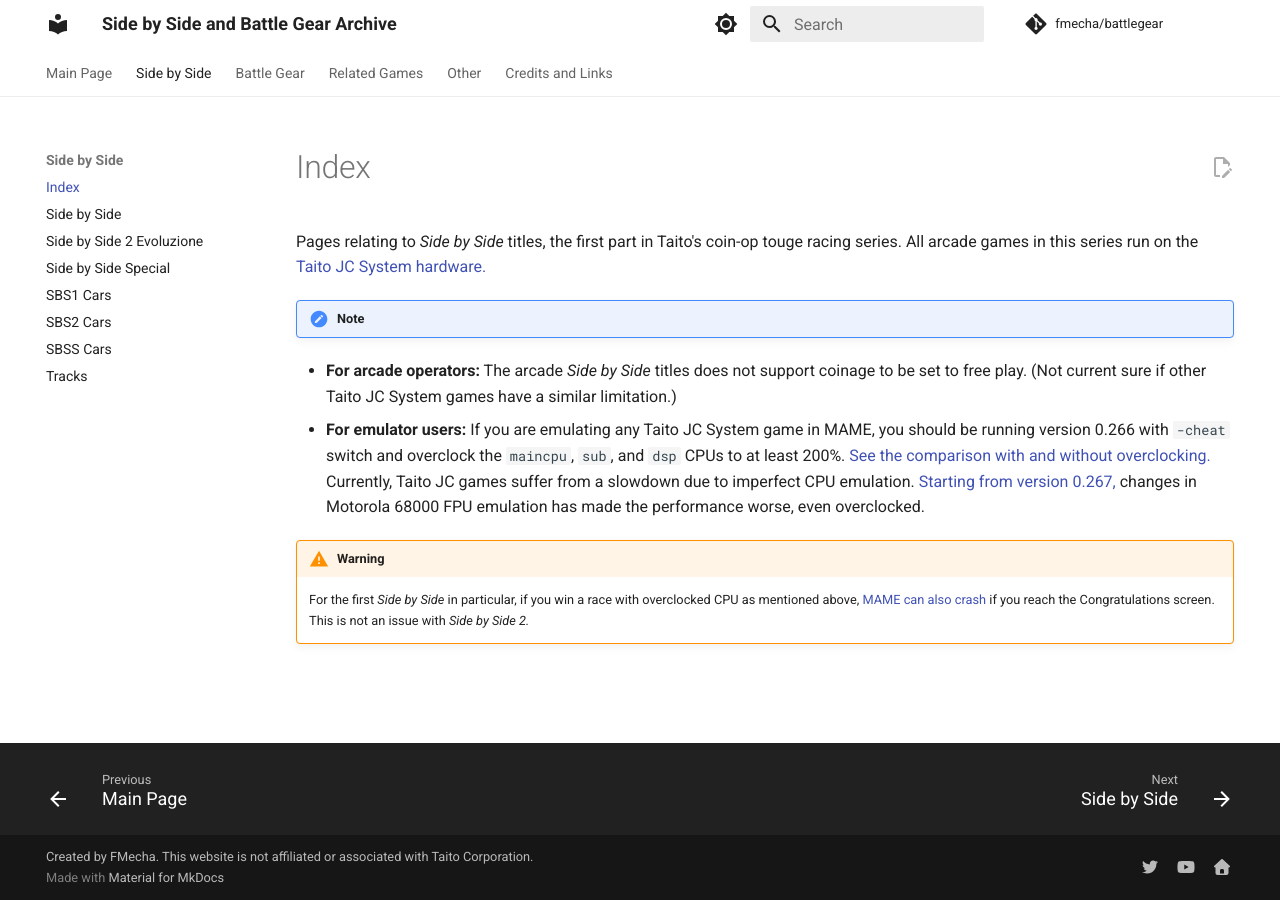
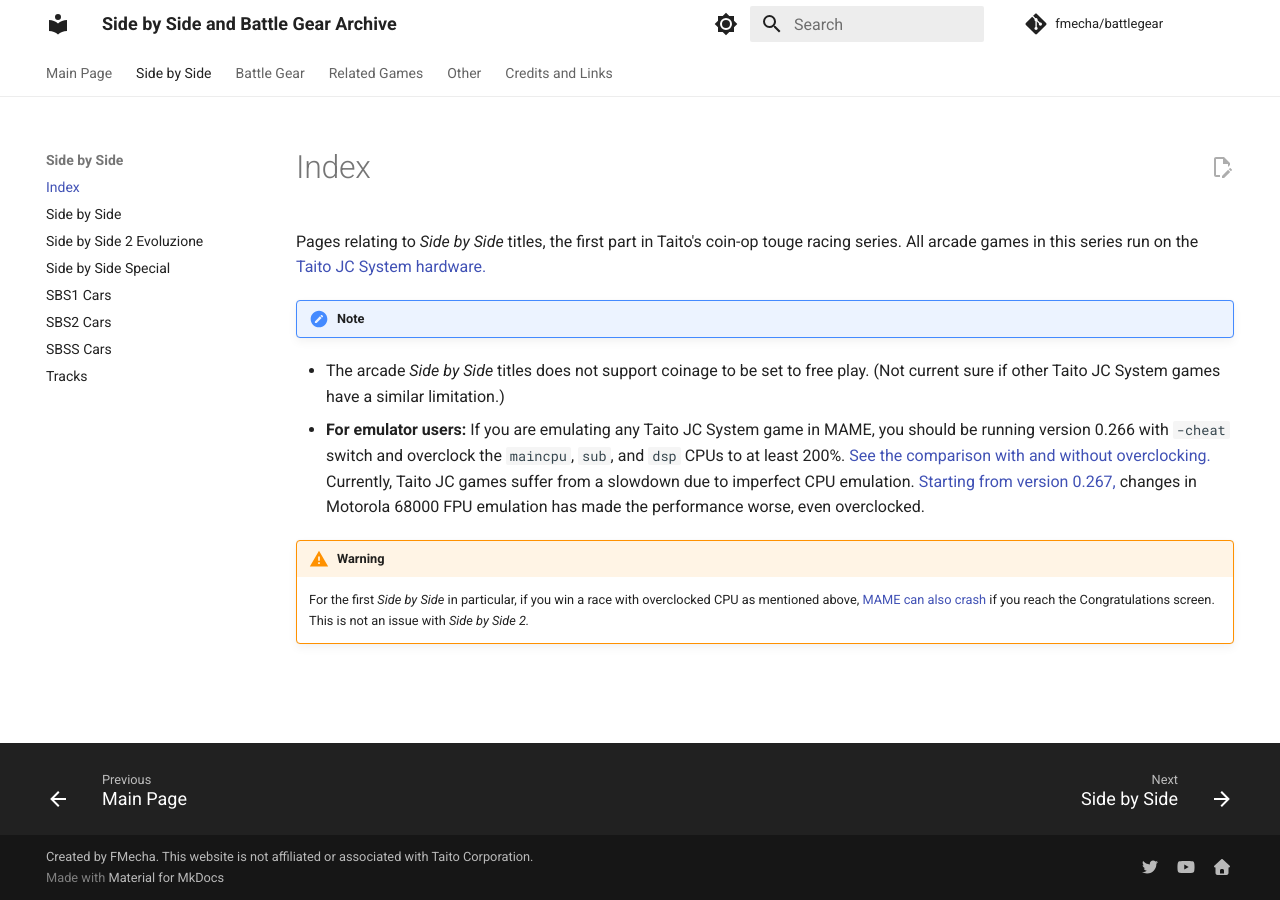
Before and after one commit to FMecha/battlegear, an MkDocs documentation site: the page built from docs/sidebs/index.md, in a window 1280 px wide. Built offline with MkDocs 1.6.1 and Material for MkDocs 9.7.7, drawn with Linux system fonts in a browser that asks for light colours; comment, search, counter and statistics services are not loaded.

Commit message:
just in case some MAME user cares about it

```diff
--- a/docs/sidebs/index.md
+++ b/docs/sidebs/index.md
@@ -1,7 +1,7 @@
 Pages relating to *Side by Side* titles, the first part in Taito's coin-op touge racing series. All arcade games in this series run on the [Taito JC System hardware.](https://www.system16.com/hardware.php?id=667)
 
 !!! note
-- **For arcade operators:** The arcade *Side by Side* titles does not support coinage to be set to free play. (Not current sure if other Taito JC System games have a similar limitation.)
+- The arcade *Side by Side* titles does not support coinage to be set to free play. (Not current sure if other Taito JC System games have a similar limitation.)
 - **For emulator users:** If you are emulating any Taito JC System game in MAME, you should be running version 0.266 with `-cheat` switch and overclock the `maincpu`, `sub`, and `dsp` CPUs to at least 200%. [See the comparison with and without overclocking.](https://www.youtube.com/watch?v=gCzgSLNob-8&t=13s) Currently, Taito JC games suffer from a slowdown due to imperfect CPU emulation. [Starting from version 0.267,](https://github.com/mamedev/mame/commit/3d357c07c0ca824868bbe7586839c8caae236571#diff-2fc8ed920c6dc8de6019a9cde02d47e52e622912f49e6e03a5544471103b32d4) changes in Motorola 68000 FPU emulation has made the performance worse, even overclocked.
 
 !!! warning
```
